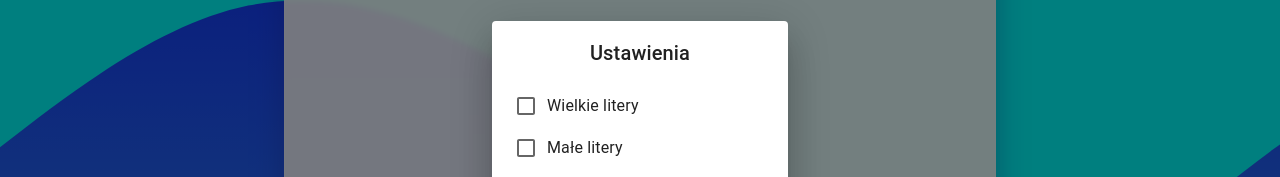
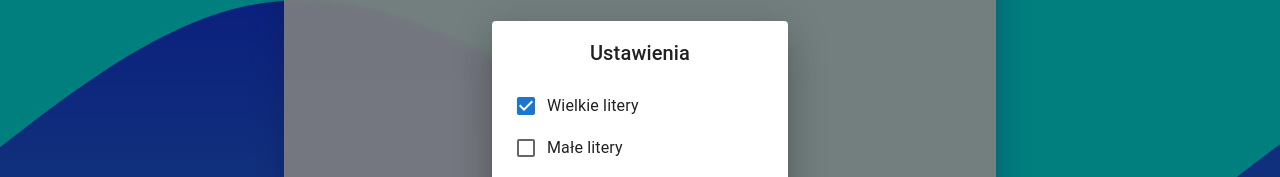
Before and after one commit to asztandar/pASZwordGenerator, a React (Vite) app in the folder pASZwordGenerator/: page / in a window 1280 px wide. Both pictures are taken after a click on the button 769 px from the left and 467 px from the top of the page. Shown: the part 181-358 px from the top of the page. Built offline with nearby package versions, Linux system fonts and the light colour scheme.

Commit message:
fixed context

```diff
--- a/pASZwordGenerator/src/App.tsx
+++ b/pASZwordGenerator/src/App.tsx
@@ -1,3 +1,4 @@
+/* eslint-disable @typescript-eslint/no-explicit-any */
 import { useState } from 'react';
 import './App.css';
 import Header from './components/Header';
@@ -12,13 +13,13 @@ import TextField from '@mui/material/TextField';
 import Button from '@mui/material/Button';
 import SettingsIcon from '@mui/icons-material/Settings';
 import ModalSettings from './modals/modalSettings';
-import MyContext from './utils/Context';
+import SettingsContext, { defaultContext } from './utils/Context';
 import IContext from './interfaces/IContext';
 
 function App() {
 
+  const [settings, setSettings] = useState<IContext | any>(defaultContext)
 
-  const [state, setState] = useState();
 
   const [openModalSettings, setOpenModalSettings] = useState<boolean>(false);
 
@@ -27,7 +28,7 @@ function App() {
   };
 
   return (
-    <MyContext.Provider value={{state, setState}}>
+    <SettingsContext.Provider value={{settings, setSettings}}>
       <div className="pageWrapper">
         <Box className="containerBox">
           <Header>
@@ -81,7 +82,7 @@ function App() {
         </Box>
         <ModalSettings open={openModalSettings} close={setOpenModalSettings} />
       </div>
-    </MyContext.Provider>
+     </SettingsContext.Provider>
   );
 }
 
--- a/pASZwordGenerator/src/components/Header.tsx
+++ b/pASZwordGenerator/src/components/Header.tsx
@@ -1,11 +1,7 @@
-import * as React from "react";
 import IHeaderProps from "../interfaces/IHeader";
-import MyContext from "../utils/Context";
 
 const Header = ({ children, className }: IHeaderProps) => {
-  const context = React.useContext(MyContext);
 
-  console.log("contextt:",context)
   return (
     <header className={className}>
         {children}
--- a/pASZwordGenerator/src/modals/modalSettings.tsx
+++ b/pASZwordGenerator/src/modals/modalSettings.tsx
@@ -8,18 +8,44 @@ import Checkbox from '@mui/material/Checkbox';
 import FormControlLabel from '@mui/material/FormControlLabel';
 import Slider from '@mui/material/Slider';
 import Box from '@mui/material/Box';
-import { TextField, Typography } from '@mui/material';
+import { TextField } from '@mui/material';
+import * as React from 'react';
+import SettingsContext from './../utils/Context';
 
 const ModalSettings = ({open, close}: IModalSettings) => {
+
+  const context = React.useContext(SettingsContext);
+
+  console.log("settings1: ", context);
+
+  React.useEffect(() => {
+    console.log("settings: ", context);
+    context.setSettings((prevSettings: any) => ({
+      ...prevSettings,
+      settings: {
+        ...prevSettings.settings,
+        length: 99
+      }
+    }));
+    context.setSettings((prevSettings: any) => ({
+      ...prevSettings,
+      settings: {
+        ...prevSettings.settings,
+        digit: false
+      }
+    }));
+  }, []);
+  console.log("settings: ", context);
+
 
   return (
       <Dialog open={open} onClose={()=>close(false)} PaperProps={{className:'modalSettingsDialog'}}>
         <DialogTitle className='modalSettingsDialogTitle'>Ustawienia</DialogTitle>
         <DialogContent className='modalSettingsDialogContent'>
-            <FormControlLabel control={<Checkbox />} label="Wielkie litery" />
-            <FormControlLabel control={<Checkbox />} label="Małe litery" />
-            <FormControlLabel control={<Checkbox />} label="Cyfry" />
-            <FormControlLabel control={<Checkbox />} label="Znaki specjalne" />
+            <FormControlLabel control={<Checkbox  checked={context.settings.settings.upperCase}/>} label="Wielkie litery" />
+            <FormControlLabel control={<Checkbox checked={context.settings.lowerCase}/>} label="Małe litery" />
+            <FormControlLabel control={<Checkbox checked={context.settings.digit}/>} label="Cyfry" />
+            <FormControlLabel control={<Checkbox checked={context.settings.special}/>} label="Znaki specjalne" />
             <Box>
                 <Slider defaultValue={8} min={4} max={32}  aria-label="Default" valueLabelDisplay="auto" />
                 <TextField label="Długość" value={null}/>
--- a/pASZwordGenerator/src/utils/Context.ts
+++ b/pASZwordGenerator/src/utils/Context.ts
@@ -1,23 +1,19 @@
 /* eslint-disable @typescript-eslint/no-empty-function */
-import { createContext} from 'react';
+import * as React from 'react';
 import IContext from '../interfaces/IContext';
 
-const appCtxDefaultValue = {
-    state: {
-      settings: {
-        length: 0,
-        upperCase: true,
-        lowerCase: true,
-        digits: true,
-        specialSigns: true,
-      },
-      darkmode: false
-    },
-    // eslint-disable-next-line @typescript-eslint/no-empty-function
-    setState: (state: IContext)=> {}
-  };
+export const defaultContext = {
+  settings: {
+    length: 8,
+    upperCase: true,
+    lowerCase: true,
+    digit: true,
+    special: true,
+    darkmode: true
+  },
+  setSettings: () => {}
+};
 
-const MyContext = createContext(appCtxDefaultValue);
+const SettingsContext = React.createContext<IContext>(defaultContext);
 
-
-export default MyContext;
+export default SettingsContext;
```
Also changed, not shown: pASZwordGenerator/src/interfaces/IContext.ts (+14 -10 lines).
